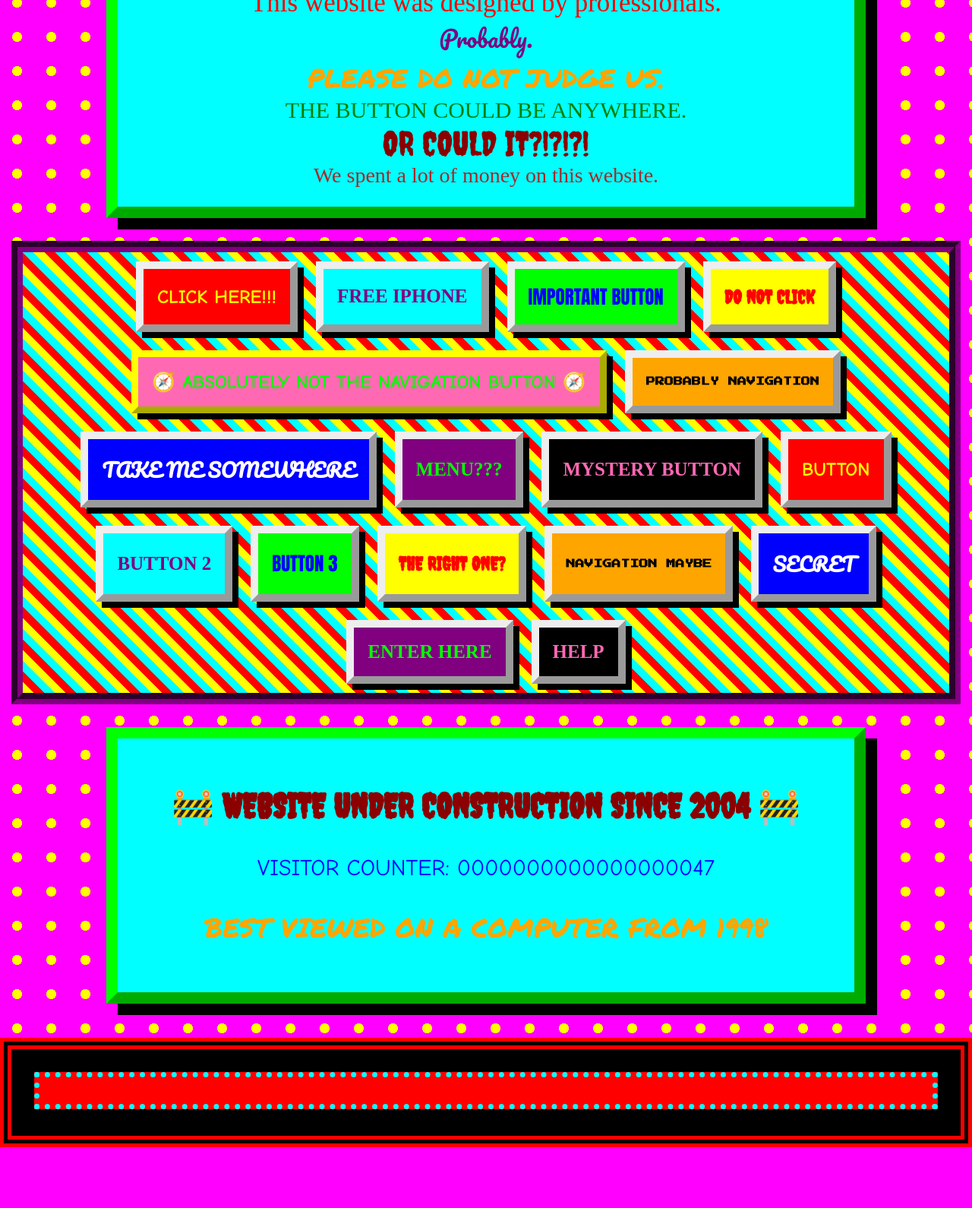
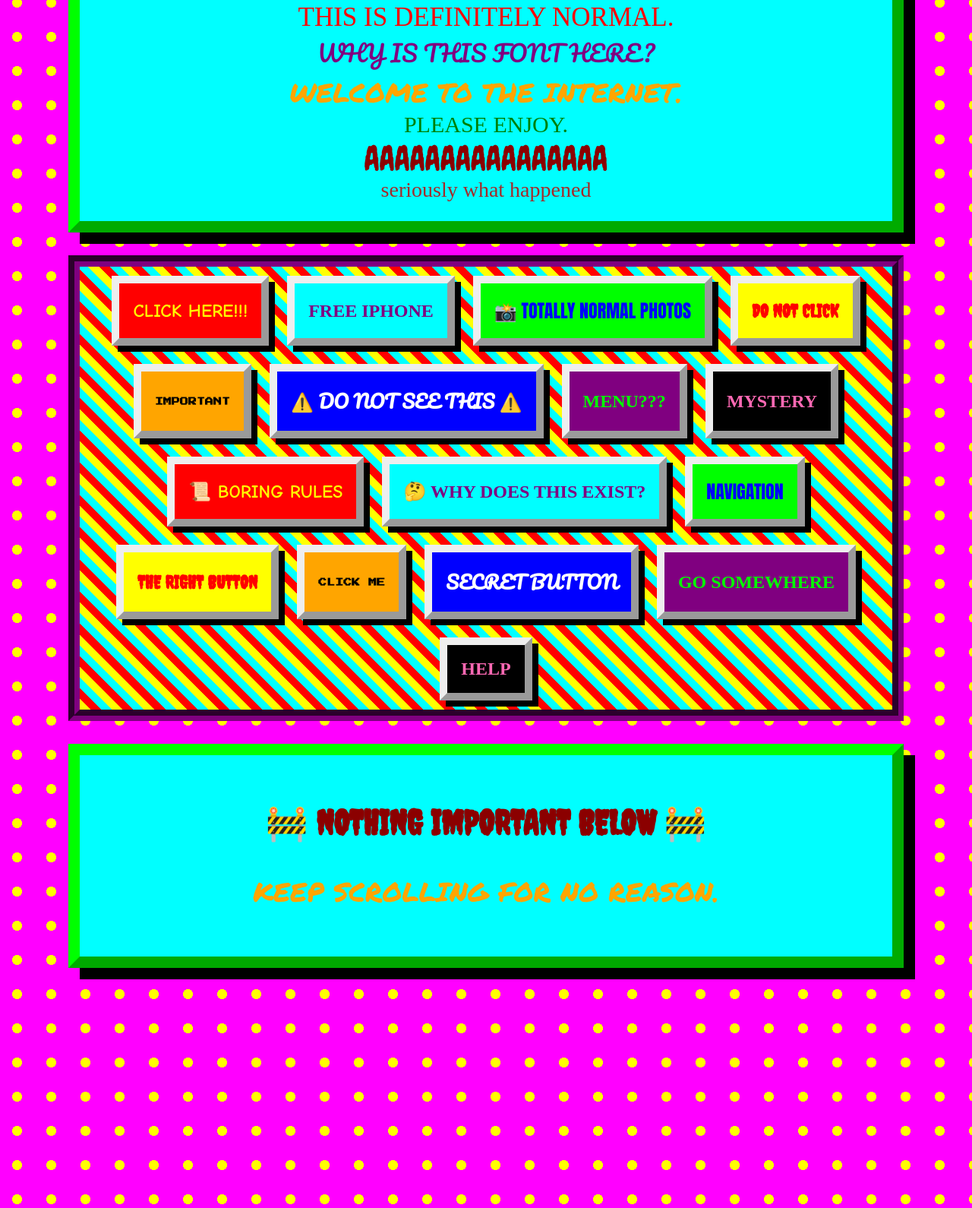
Before and after one commit to MattGit123WEB/ismypetcommittingtaxfraud, a plain HTML site: page index.html in a window 1280 px wide. Shown: the part 739-2329 px from the top of the page at 76% size. Before the commit the page ends 2249 px from the top, so only its background shows below. Drawn offline with Linux system fonts and the light colour scheme; a web font is replaced by a local one.

Commit message:
Refactor HTML and CSS for website redesign

```diff
--- a/index.html
+++ b/index.html
@@ -1,7 +1,9 @@
 <!DOCTYPE html>
 <html>
 <head>
-<title>!!!! WEBSITE!!!!</title>
+<meta charset="UTF-8">
+<meta name="viewport" content="width=device-width,initial-scale=1">
+<title>!!! WEBSITE WARS !!!</title>
 
 <style>
 @import url('https://fonts.googleapis.com/css2?family=Comic+Neue&family=Press+Start+2P&family=Pacifico&family=Permanent+Marker&family=Rye&family=Creepster&family=Paprika&display=swap');
@@ -18,15 +20,34 @@ body {
         radial-gradient(cyan 20%, transparent 21%);
     background-size: 45px 45px;
     color: red;
-    overflow-x: hidden;
     font-family: Arial;
+    cursor: crosshair;
 }
 
-#everything {
-    padding: 15px;
+marquee {
+    background: red;
+    color: yellow;
+    font-family: Papyrus;
+    font-size: 28px;
+    font-weight: bold;
+    border: 7px dotted cyan;
 }
 
-/* MAKE IT TERRIBLE */
+.warning {
+    background: yellow;
+    color: red;
+    font-family: Creepster;
+    font-size: 42px;
+    text-align: center;
+    animation: flash .4s infinite;
+    border: 8px ridge red;
+}
+
+@keyframes flash {
+    50% {
+        opacity: .15;
+    }
+}
 
 h1 {
     font-family: Impact;
@@ -35,7 +56,7 @@ h1 {
     border: 12px ridge red;
     font-size: 70px;
     text-align: center;
-    text-shadow: 5px 5px 0 lime, -5px -5px 0 red;
+    text-shadow: 5px 5px lime, -5px -5px red;
     transform: rotate(-2deg);
 }
 
@@ -47,32 +68,9 @@ h1 {
     padding: 25px;
     text-align: center;
     line-height: 2;
-    font-size: 14px;
-}
-
-marquee {
-    background: red;
-    color: yellow;
-    font-family: Papyrus;
-    font-size: 30px;
-    font-weight: bold;
-    border: 7px dotted cyan;
-}
-
-.warning {
-    background: yellow;
-    color: red;
-    font-family: "Creepster";
-    font-size: 45px;
-    text-align: center;
-    animation: flash .4s infinite;
-}
-
-@keyframes flash {
-    50% {
-        opacity: 0.2;
-        transform: rotate(1deg);
-    }
+    font-size: 13px;
+    max-width: 1100px;
+    margin: 25px auto;
 }
 
 .box {
@@ -80,13 +78,94 @@ marquee {
     background: cyan;
     padding: 25px;
     margin: 30px auto;
-    max-width: 1000px;
+    max-width: 1100px;
     text-align: center;
-    box-shadow: 15px 15px black;
+    box-shadow: 15px 15px #000;
 }
 
-p:nth-child(1) {
-    font-family: Arial;
+.random-area {
+    display: flex;
+    flex-wrap: wrap;
+    justify-content: center;
+    min-height: 350px;
+
+    background:
+        repeating-linear-gradient(
+            45deg,
+            yellow,
+            yellow 10px,
+            red 10px,
+            red 20px,
+            cyan 20px,
+            cyan 30px
+        );
+
+    border: 15px groove purple;
+    max-width: 1100px;
+    margin: auto;
+}
+
+button {
+    font-size: 24px;
+    font-weight: bold;
+    padding: 18px;
+    margin: 12px;
+    cursor: pointer;
+    border: 10px outset;
+    box-shadow: 8px 8px #000;
+}
+
+button:hover {
+    transform: rotate(7deg) scale(1.15);
+}
+
+.b1 {
+    background: red;
+    color: yellow;
+    font-family: "Comic Sans MS";
+}
+
+.b2 {
+    background: cyan;
+    color: purple;
+    font-family: Papyrus;
+}
+
+.b3 {
+    background: lime;
+    color: blue;
+    font-family: Impact;
+}
+
+.b4 {
+    background: yellow;
+    color: red;
+    font-family: Creepster;
+}
+
+.b5 {
+    background: orange;
+    color: black;
+    font-family: "Press Start 2P";
+    font-size: 11px;
+}
+
+.b6 {
+    background: blue;
+    color: white;
+    font-family: Pacifico;
+}
+
+.b7 {
+    background: purple;
+    color: lime;
+    font-family: Rye;
+}
+
+.b8 {
+    background: black;
+    color: hotpink;
+    font-family: Paprika;
 }
 
 .font2 {
@@ -102,7 +181,7 @@ p:nth-child(1) {
 }
 
 .font4 {
-    font-family: "Pacifico";
+    font-family: Pacifico;
     font-size: 30px;
     color: purple;
 }
@@ -114,125 +193,96 @@ p:nth-child(1) {
 }
 
 .font6 {
-    font-family: "Rye";
+    font-family: Rye;
     font-size: 30px;
     color: green;
 }
 
 .font7 {
-    font-family: "Creepster";
+    font-family: Creepster;
     font-size: 45px;
     color: darkred;
 }
 
 .font8 {
-    font-family: "Paprika";
+    font-family: Paprika;
     font-size: 28px;
     color: brown;
 }
 
-button {
-    font-size: 25px;
-    font-weight: bold;
-    padding: 18px;
-    margin: 12px;
-    cursor: pointer;
-    border: 10px outset;
-    box-shadow: 8px 8px black;
-    transition: .1s;
-}
-
-button:hover {
-    transform: rotate(7deg) scale(1.15);
-}
-
-.b1 { background: red; color: yellow; font-family: Comic Sans MS; }
-.b2 { background: cyan; color: purple; font-family: Papyrus; }
-.b3 { background: lime; color: blue; font-family: Impact; }
-.b4 { background: yellow; color: red; font-family: Creepster; }
-.b5 { background: orange; color: black; font-family: "Press Start 2P"; font-size: 12px; }
-.b6 { background: blue; color: white; font-family: Pacifico; }
-.b7 { background: purple; color: lime; font-family: Rye; }
-.b8 { background: black; color: hotpink; font-family: Paprika; }
-
-.random-area {
-    display: flex;
-    flex-wrap: wrap;
-    justify-content: center;
-    min-height: 300px;
-    background: repeating-linear-gradient(
-        45deg,
-        yellow,
-        yellow 10px,
-        red 10px,
-        red 20px,
-        cyan 20px,
-        cyan 30px
-    );
-    border: 15px groove purple;
-}
-
-/* THE CORRECT BUTTON IS DISGUISED */
-
-#navButton {
-    background: hotpink;
-    color: lime;
-    font-family: "Comic Sans MS";
-    border: 9px outset yellow;
-}
-
-/* WRONG ANSWER POPUP */
-
 #notHere {
     display: none;
+
     position: fixed;
     z-index: 100;
+
     top: 20%;
     left: 50%;
+
     transform: translateX(-50%) rotate(-4deg);
+
     width: 80%;
     max-width: 600px;
+
     background: red;
     color: yellow;
+
     border: 20px ridge cyan;
+
     padding: 40px;
+
     text-align: center;
+
     font-family: Impact;
     font-size: 60px;
-    text-shadow: 5px 5px black;
-    box-shadow: 20px 20px black;
+
+    text-shadow: 5px 5px #000;
+
+    box-shadow: 20px 20px #000;
 }
 
 #notHere small {
     display: block;
+
     font-family: Papyrus;
     font-size: 25px;
+
     margin-top: 20px;
 }
 
-/* WIN SCREEN */
-
 #winScreen {
     display: none;
+
     position: fixed;
+
     inset: 0;
+
     z-index: 999;
+
     background: lime;
+
     color: darkgreen;
+
     text-align: center;
+
     padding-top: 15vh;
+
     font-family: Impact;
 }
 
 #winScreen h2 {
     font-size: 100px;
+
     margin: 0;
+
     text-shadow: 7px 7px yellow;
 }
 
 #winScreen p {
     font-family: "Comic Sans MS";
+
     font-size: 40px;
+
     color: blue;
 }
 
@@ -244,9 +294,13 @@ button:hover {
 footer {
     background: black;
     color: lime;
+
     padding: 30px;
+
     text-align: center;
+
     font-family: "Courier New";
+
     border: 15px double red;
 }
 </style>
@@ -254,98 +308,225 @@ footer {
 
 <body>
 
-<div id="everything">
-
-<marquee scrollamount="20">
-🚨 WELCOME TO THE BEST WEBSITE EVER MADE 🚨 FIND THE NAVIGATION BUTTON!!! 🚨
+<marquee scrollamount="18">
+🚨🚨🚨 WEBSITE WARS!!! FIND THE THING!!! CLICK THINGS!!! 🚨🚨🚨
 </marquee>
 
 <div class="warning">
-⚠️ DO NOT CLICK RANDOM BUTTONS ⚠️
+⚠️ THIS WEBSITE WAS A MISTAKE ⚠️
 </div>
 
-<h1>🌐 WEBSITE WARS!!! 🌐</h1>
+<h1>
+🌐 WEBSITE WARS!!! 🌐
+</h1>
 
 <div class="challenge">
-    <h2>🔥 CURRENT CHALLENGES 🔥</h2>
+
+<h2>🔥 YOUR CHALLENGES 🔥</h2>
 
 <p>
-        CHALLENGE #1: COUNT HOW MANY DIFFERENT FONTS ARE ON THIS WEBSITE.
+CHALLENGE #1:
+COUNT ALL THE DIFFERENT FONTS.
 </p>
 
 <p>
-        CHALLENGE #2: FIND THE NAVIGATION BUTTON.
+CHALLENGE #2:
+FIND THE NAVIGATION BUTTON.
 </p>
 
 <p>
-        ⚠️ HINT: IT DOES NOT NECESSARILY SAY "NAVIGATION" ⚠️
+CHALLENGE #3:
+FIGURE OUT WHICH BUTTONS GO SOMEWHERE.
 </p>
+
+<p>
+⚠️ SOME BUTTONS ARE USEFUL. MOST ARE NOT. ⚠️
+</p>
+
 </div>
 
 
 <div class="box">
 
-    <div class="font2">HELLO I AM FONT NUMBER MAYBE</div>
+<div class="font2">
+THIS IS A NORMAL SENTENCE.
+</div>
 
-    <div class="font3">This website was designed by professionals.</div>
+<div class="font3">
+THIS IS DEFINITELY NORMAL.
+</div>
 
-    <div class="font4">Probably.</div>
+<div class="font4">
+WHY IS THIS FONT HERE?
+</div>
 
-    <div class="font5">PLEASE DO NOT JUDGE US.</div>
+<div class="font5">
+WELCOME TO THE INTERNET.
+</div>
 
-    <div class="font6">THE BUTTON COULD BE ANYWHERE.</div>
+<div class="font6">
+PLEASE ENJOY.
+</div>
 
-    <div class="font7">OR COULD IT?!?!?!</div>
+<div class="font7">
+AAAAAAAAAAAAAAAA
+</div>
 
-    <div class="font8">We spent a lot of money on this website.</div>
+<div class="font8">
+seriously what happened
+</div>
 
 </div>
 
 
 <div class="random-area">
 
-    <button class="b1 wrong">CLICK HERE!!!</button>
-    <button class="b2 wrong">FREE IPHONE</button>
-    <button class="b3 wrong">IMPORTANT BUTTON</button>
-    <button class="b4 wrong">DO NOT CLICK</button>
-
-    <!-- CORRECT BUTTON -->
-    <button id="navButton" onclick="youWin()">
-        🧭 ABSOLUTELY NOT THE NAVIGATION BUTTON 🧭
+<button class="b1 wrong">
+CLICK HERE!!!
 </button>
 
-    <button class="b5 wrong">PROBABLY NAVIGATION</button>
-    <button class="b6 wrong">TAKE ME SOMEWHERE</button>
-    <button class="b7 wrong">MENU???</button>
-    <button class="b8 wrong">MYSTERY BUTTON</button>
+<button class="b2 wrong">
+FREE IPHONE
+</button>
 
-    <button class="b1 wrong">BUTTON</button>
-    <button class="b2 wrong">BUTTON 2</button>
-    <button class="b3 wrong">BUTTON 3</button>
-    <button class="b4 wrong">THE RIGHT ONE?</button>
-    <button class="b5 wrong">NAVIGATION MAYBE</button>
-    <button class="b6 wrong">SECRET</button>
-    <button class="b7 wrong">ENTER HERE</button>
-    <button class="b8 wrong">HELP</button>
+<button class="b3"
+onclick="location.href='friends.html'">
+📸 TOTALLY NORMAL PHOTOS
+</button>
 
-</div>
+<button class="b4 wrong">
+DO NOT CLICK
+</button>
 
-<div class="box">
-    <h2 class="font7">🚧 WEBSITE UNDER CONSTRUCTION SINCE 2004 🚧</h2>
+<button class="b5 wrong">
+IMPORTANT
+</button>
 
-    <p class="font2">VISITOR COUNTER: 0000000000000000047</p>
+<button class="b6"
+onclick="location.href='secret.html'">
+⚠️ DO NOT SEE THIS ⚠️
+</button>
 
-    <p class="font5">
-        BEST VIEWED ON A COMPUTER FROM 1998
-    </p>
-</div>
+<button class="b7 wrong">
+MENU???
+</button>
+
+<button class="b8 wrong">
+MYSTERY
+</button>
+
+<button class="b1"
+onclick="location.href='rules.html'">
+📜 BORING RULES
+</button>
+
+<button class="b2"
+onclick="location.href='about.html'">
+🤔 WHY DOES THIS EXIST?
+</button>
+
+<button class="b3 wrong">
+NAVIGATION
+</button>
+
+<button class="b4 wrong">
+THE RIGHT BUTTON
+</button>
+
+<button class="b5 wrong">
+CLICK ME
+</button>
+
+<button class="b6 wrong">
+SECRET BUTTON
+</button>
+
+<button class="b7 wrong">
+GO SOMEWHERE
+</button>
+
+<button class="b8 wrong">
+HELP
+</button>
 
 </div>
 
 
-<!-- WRONG ANSWER -->
+<div class="box">
+
+<h2 class="font7">
+🚧 NOTHING IMPORTANT BELOW 🚧
+</h2>
+
+<p class="font5">
+KEEP SCROLLING FOR NO REASON.
+</p>
+
+</div>
+
+
+<!-- HUGE EMPTY SPACE -->
+
+<div style="
+height:1100px;
+text-align:center;
+padding-top:500px;
+">
+
+<p style="
+font:45px Papyrus;
+color:blue;
+background:yellow;
+">
+wow you really scrolled this far
+</p>
+
+<p style="
+font:20px Courier New;
+color:red;
+">
+there is definitely nothing down here
+</p>
+
+</div>
+
+
+<!-- NAVIGATION BUTTON -->
+
+<div class="box">
+
+<h2 style="
+font:70px Impact;
+color:red;
+">
+🎁 CONGRATULATIONS 🎁
+</h2>
+
+<p style="
+font:30px Comic Sans MS;
+">
+You found the suspiciously boring button.
+</p>
+
+<button
+onclick="youWin()"
+style="
+background:hotpink;
+color:lime;
+font-family:Comic Sans MS;
+">
+
+🧭 NAVIGATION
+
+</button>
+
+</div>
+
+
+<!-- WRONG BUTTON POPUP -->
 
 <div id="notHere">
+
 ❌ NOT HERE!!! ❌
 
 <small>
@@ -353,31 +534,38 @@ footer {
 </small>
 
 <button onclick="closePopup()">
-        OK I AM ASHAMED
+OK 😭
 </button>
+
 </div>
 
 
-<!-- WIN -->
+<!-- WIN SCREEN -->
 
 <div id="winScreen">
 
-    <h2>🎉 YOU FOUND IT!!! 🎉</h2>
+<h2>
+🎉 YOU FOUND IT!!! 🎉
+</h2>
 
 <p>
 🟢 NAVIGATION BUTTON LOCATED 🟢
 </p>
 
 <p>
-        YOU HAVE WON ABSOLUTELY NOTHING!!!
+YOU WIN!!!
 </p>
 
 <p style="font-size:80px">
 🏆🏆🏆
 </p>
 
-    <button id="close" onclick="resetGame()">
-        RESET WEBSITE
+<button
+id="close"
+onclick="resetGame()">
+
+BACK TO WEBSITE
+
 </button>
 
 </div>
@@ -385,45 +573,58 @@ footer {
 
 <footer>
 
-    <marquee scrollamount="8">
-        ⭐ THANK YOU FOR VISITING!!! ⭐ PLEASE COME BACK!!! ⭐ WE NEED VISITORS!!! ⭐
+<marquee>
+⭐ BEST VIEWED ON INTERNET EXPLORER 6 ⭐
+LAST UPDATED 2004 ⭐
 </marquee>
+
+<p>
+© 2026 WEBSITE WARS™
+</p>
 
 </footer>
 
 
 <script>
 
-/* EVERY WRONG BUTTON */
+document
+.querySelectorAll(".wrong")
+.forEach(button => {
 
-document.querySelectorAll(".wrong").forEach(button => {
+    button.onclick = function() {
 
-    button.addEventListener("click", function() {
+        document
+        .getElementById("notHere")
+        .style.display = "block";
 
-        document.getElementById("notHere").style.display = "block";
-
-    });
+    };
 
 });
 
 
 function closePopup() {
 
-    document.getElementById("notHere").style.display = "none";
+    document
+    .getElementById("notHere")
+    .style.display = "none";
 
 }
 
 
 function youWin() {
 
-    document.getElementById("winScreen").style.display = "block";
+    document
+    .getElementById("winScreen")
+    .style.display = "block";
 
 }
 
 
 function resetGame() {
 
-    document.getElementById("winScreen").style.display = "none";
+    document
+    .getElementById("winScreen")
+    .style.display = "none";
 
 }
 
```
Lines whose indentation alone changed are shown as unchanged.
